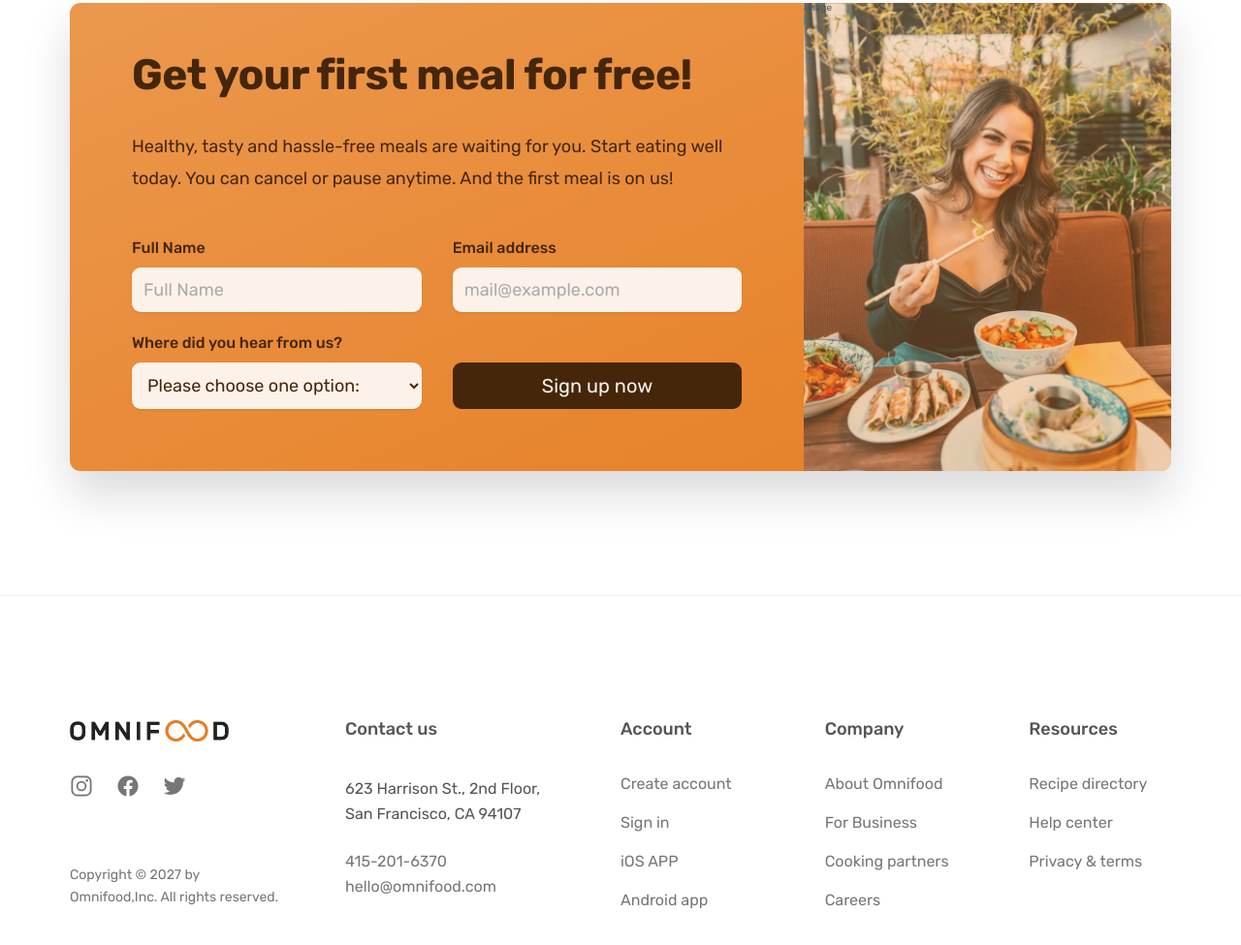
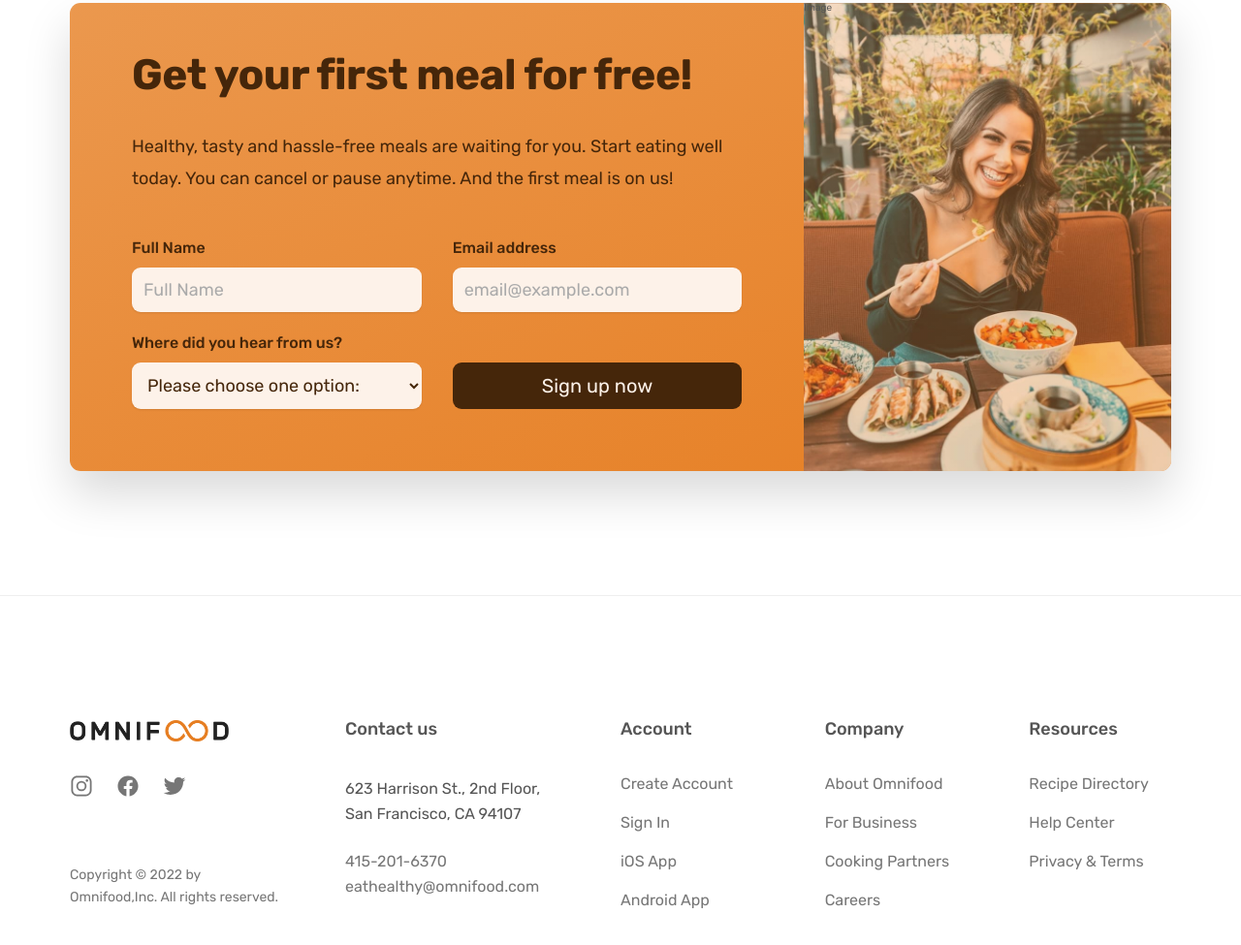
Before and after one commit to Patriciu1/Omnifood, a plain HTML site: page index.html in a window 1280 px wide. Shown: the part 6522-7497 px from the top of the page at 97% size. Drawn offline with nearby package versions, Linux system fonts and the light colour scheme.

Commit message:
Update index.html

```diff
--- a/index.html
+++ b/index.html
@@ -429,7 +429,7 @@
 
                     <div>
                     <label for="email">Email address</label>
-                    <input id="email" type="email" placeholder="mail@example.com" required/>
+                    <input id="email" type="email" placeholder="email@example.com" required/>
                         </div>
                     <div>
                     <label for="select-where">Where did you hear from us?</label>
@@ -480,7 +480,7 @@
                     <li><a class="footer-link" href="#"><ion-icon class="social-icon" name="logo-twitter"></ion-icon></a></li>
                 </ul>
 
-                <p class="copyright">Copyright &copy; 2027 by Omnifood,Inc. All rights reserved.</p>
+                <p class="copyright">Copyright &copy; 2022 by Omnifood,Inc. All rights reserved.</p>
 
             </div>
             <div class="address-col">
@@ -490,7 +490,7 @@
                  623 Harrison St., 2nd Floor, San Francisco, CA 94107</p>
                 <p>
                     <a class="footer-link" href="tel:415-201-6370">415-201-6370</a><br/>
-                    <a class="footer-link" href="mailto:hello@omnifood.com">hello@omnifood.com</a>
+                    <a class="footer-link" href="mailto:hello@omnifood.com">eathealthy@omnifood.com</a>
                 </p>
 
                     </address>
@@ -499,10 +499,10 @@
             <nav class="nav-col">
                 <p class="footer-heading">Account</p>
                 <ul class="footer-nav">
-                    <li><a class="footer-link" href="#">Create account</a></li>
-                    <li><a class="footer-link" href="#">Sign in</a></li>
-                    <li><a class="footer-link" href="#">iOS APP</a></li>
-                    <li><a class="footer-link" href="#">Android app</a></li>
+                    <li><a class="footer-link" href="#">Create Account</a></li>
+                    <li><a class="footer-link" href="#">Sign In</a></li>
+                    <li><a class="footer-link" href="#">iOS App</a></li>
+                    <li><a class="footer-link" href="#">Android App</a></li>
                 </ul>
             </nav>
             <nav class="nav-col">
@@ -510,16 +510,16 @@
                 <ul class="footer-nav">
                     <li><a class="footer-link" href="#">About Omnifood</a></li>
                     <li><a class="footer-link" href="#">For Business</a></li>
-                    <li><a class="footer-link" href="#">Cooking partners</a></li>
+                    <li><a class="footer-link" href="#">Cooking Partners</a></li>
                     <li><a class="footer-link" href="#">Careers</a></li>
                 </ul>
             </nav>
             <nav class="nav-col">
                 <p class="footer-heading">Resources</p>
                 <ul class="footer-nav">
-                    <li><a class="footer-link" href="#">Recipe directory</a></li>
-                    <li><a class="footer-link" href="#">Help center</a></li>
-                    <li><a class="footer-link" href="#">Privacy & terms</a></li>
+                    <li><a class="footer-link" href="#">Recipe Directory</a></li>
+                    <li><a class="footer-link" href="#">Help Center</a></li>
+                    <li><a class="footer-link" href="#">Privacy & Terms</a></li>
 
                 </ul>
             </nav>
```
